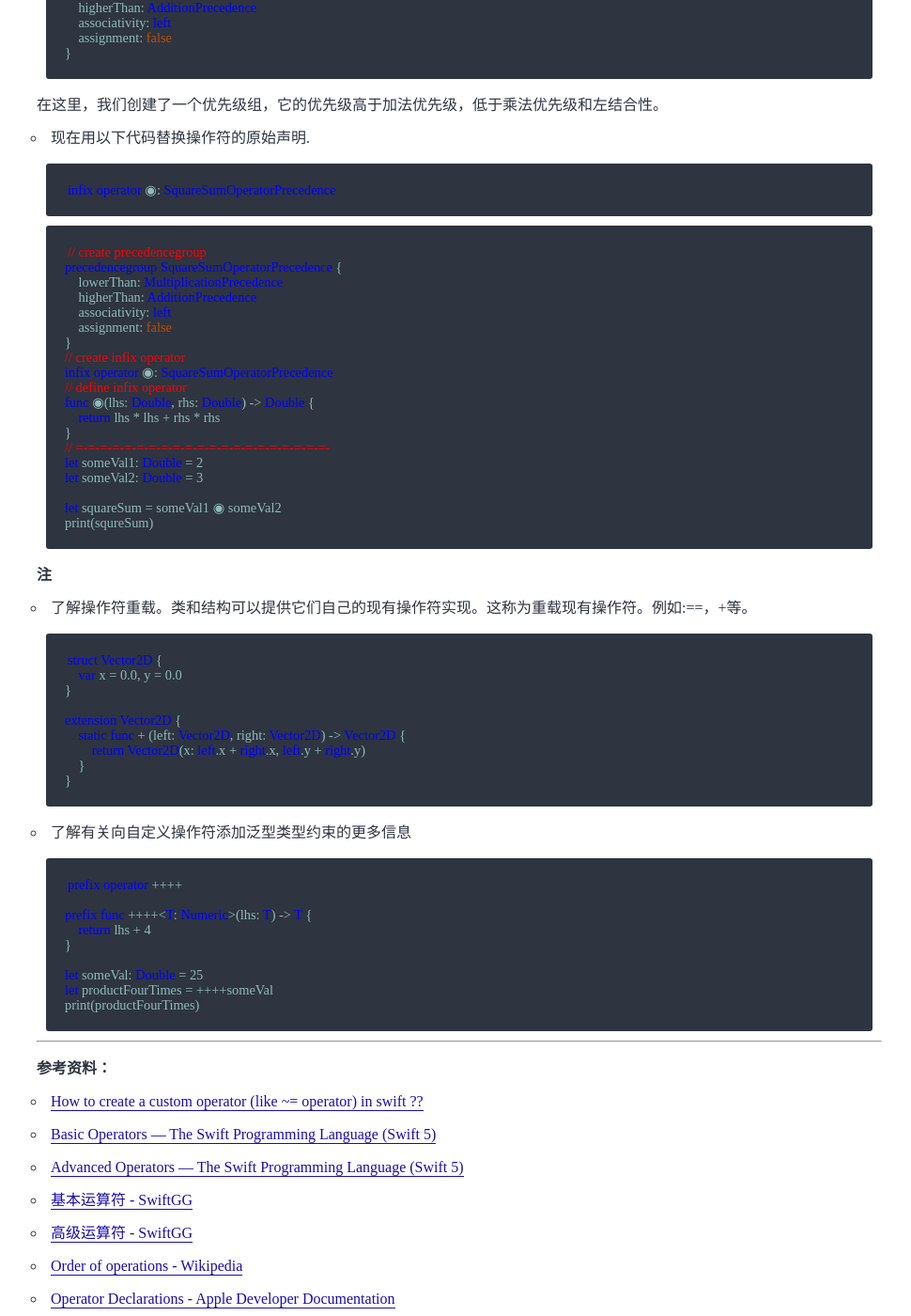
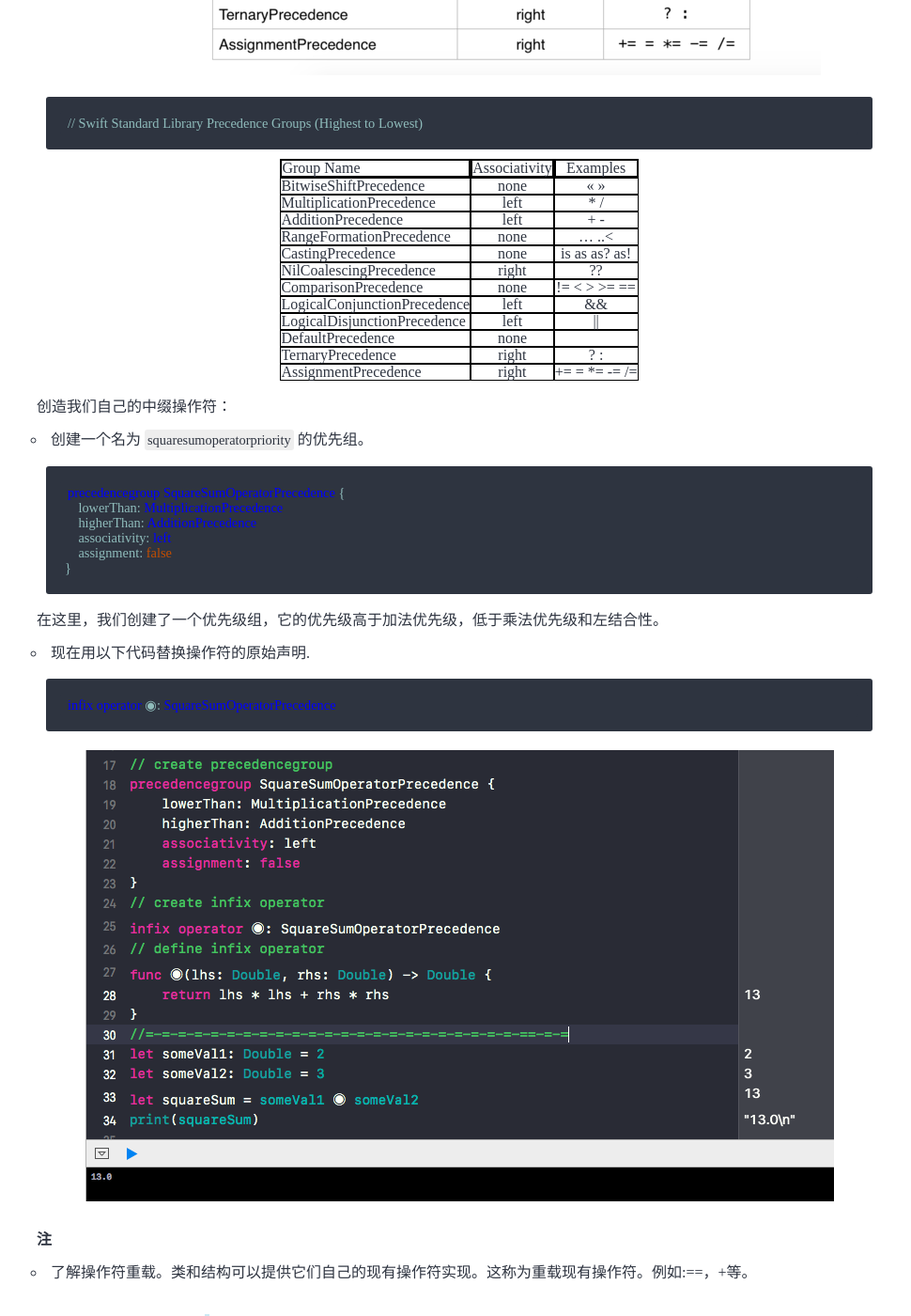
Before and after one commit to maicoder/blog, a Jekyll site: the page built from _posts/2019-04-17-2.md, in a window 1280 px wide and 1400 px high, scrolled down 2414 px. Shown: the whole window at 94% size, without its empty margins (151-1121 px from the left). Built offline with Jekyll 4.4.1, drawn with Linux system fonts in a browser that asks for light colours; some web fonts are replaced.

Commit message:
Fix bugs

````diff
--- a/_posts/2019-04-17-2.md
+++ b/_posts/2019-04-17-2.md
@@ -91,6 +91,10 @@ Apple 文档在[这](https://developer.apple.com/library/content/documentation/S
 
 如果您声明一个新的操作符而没有指定优先组(`precedence group`)，那么它就属于`Defaultpriority`优先组(`DefaultPrecedence precedence group`)。`Defaultpriority`没有关联(`associativity`)，它的优先级(`precedence`)直接高于`Ternarypriority`。
 
+<div align="center">
+  <img src="../assets/postassets/2/swift_operators.png">
+</div>
+
 <!-- ![Operators](./img/2/swift_operators.png) -->
 
 ```
@@ -135,9 +139,13 @@ precedencegroup SquareSumOperatorPrecedence {
 infix operator ◉: SquareSumOperatorPrecedence
 ```
 
+<div align="center">
+  <img src="../assets/postassets/2/custom_infix_operator.png">
+</div>
+
 <!-- ![custom infix operator](./img/2/custom_infix_operator.png) -->
 
-```swift
+<!-- ```swift
 // create precedencegroup
 precedencegroup SquareSumOperatorPrecedence {
     lowerThan: MultiplicationPrecedence
@@ -157,14 +165,18 @@ let someVal2: Double = 3
 
 let squareSum = someVal1 ◉ someVal2
 print(squreSum)
-```
+``` -->
 
 **注**
 - 了解操作符重载。类和结构可以提供它们自己的现有操作符实现。这称为重载现有操作符。例如:==，+等。
 
+<div align="center">
+  <img src="../assets/postassets/2/overload_operator.png">
+</div>
+
 <!-- ![overload operator](./img/2/overload_operator.png) -->
 
-```swift
+<!-- ```swift
 struct Vector2D {
     var x = 0.0, y = 0.0
 }
@@ -174,12 +186,16 @@ extension Vector2D {
         return Vector2D(x: left.x + right.x, left.y + right.y)
     }
 }
-```
+``` -->
 
 - 了解有关向自定义操作符添加泛型类型约束的更多信息
 
+<div align="center">
+  <img src="../assets/postassets/2/generic_operator.png">
+</div>
+
 <!-- ![geneic operator](./img/2/generic_operator.png) -->
-```swift
+<!-- ```swift
 prefix operator ++++
 
 prefix func ++++<T: Numeric>(lhs: T) -> T {
@@ -189,7 +205,7 @@ prefix func ++++<T: Numeric>(lhs: T) -> T {
 let someVal: Double = 25
 let productFourTimes = ++++someVal
 print(productFourTimes)
-```
+``` -->
 
 ---
 **参考资料：**
````
Also changed, not shown: assets/postassets/2/custom_infix_operator.png (added), assets/postassets/2/generic_operator.png (added), assets/postassets/2/overload_operator.png (added), assets/postassets/2/swift_operators.png (added).
